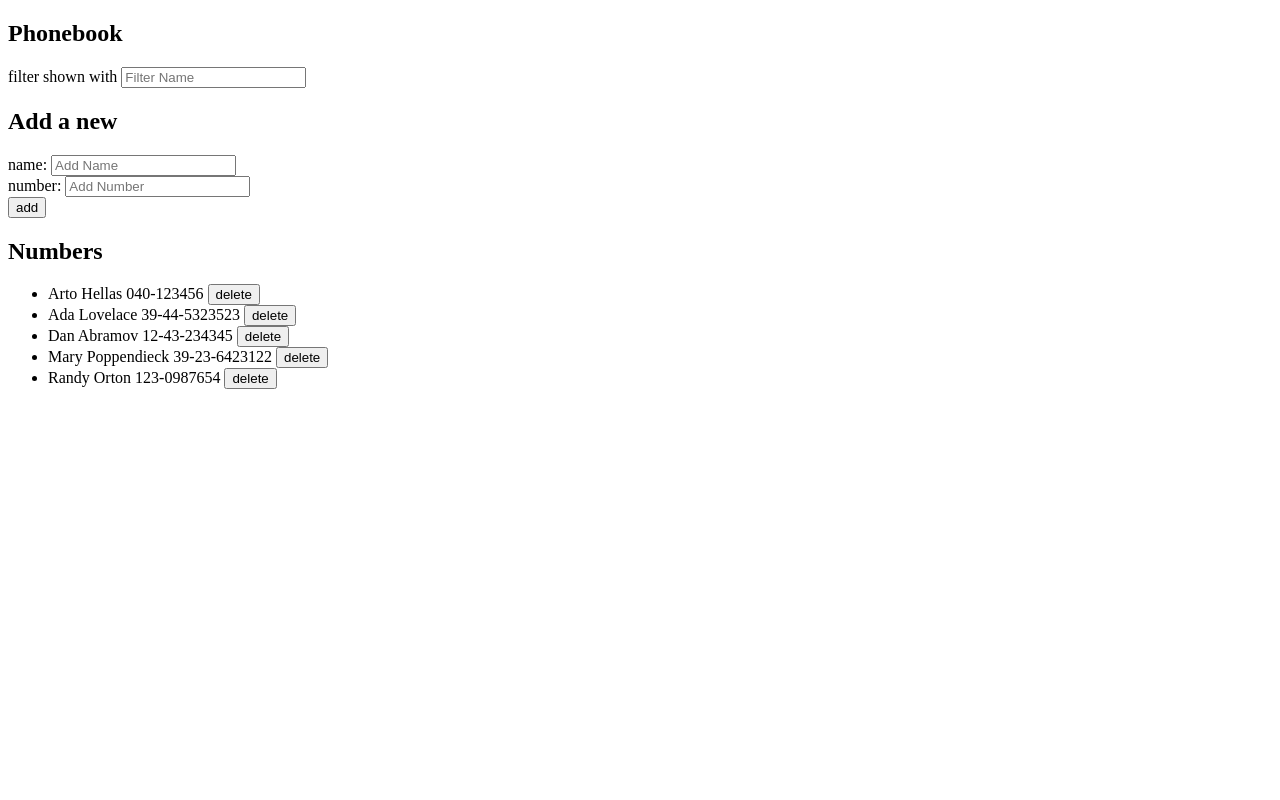
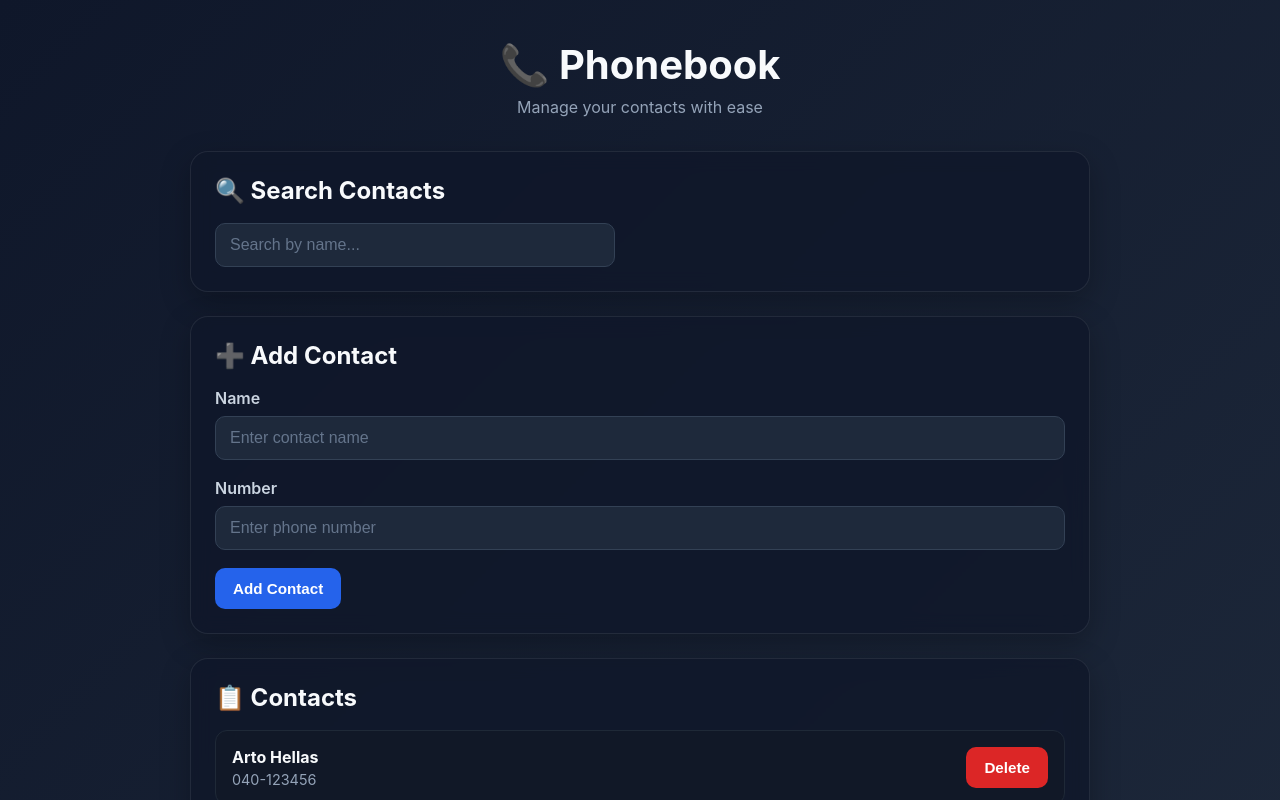
Before and after one commit to SanTheDeveloper/fullstackopen, a React (Vite) app in the folder part2/phonebook/: page / in a window 1280 px wide. Shown: the top 800 px of the page. Built offline with nearby package versions, Linux system fonts and the light colour scheme; data requests are answered from the project's data file.

Commit message:
feat: implement notification system, error handling, and complete UI styling (exercises 2.16 - 2.17)

```diff
--- a/part2/phonebook/db.json
+++ b/part2/phonebook/db.json
@@ -19,11 +19,6 @@
       "name": "Mary Poppendieck",
       "number": "39-23-6423122",
       "id": "4"
-    },
-    {
-      "name": "Randy Orton",
-      "number": "123-0987654",
-      "id": "RbPHOVUMwco"
     }
   ],
   "$schema": "./node_modules/json-server/schema.json"
--- a/part2/phonebook/src/App.jsx
+++ b/part2/phonebook/src/App.jsx
@@ -1,14 +1,16 @@
 import { useState, useEffect } from "react";
-import personService from "./services/persons";
 import Filter from "./components/Filter";
 import PersonForm from "./components/PersonForm";
 import Persons from "./components/Persons";
+import Notification from "./components/Notification";
+import personService from "./services/persons";
 
 const App = () => {
   const [persons, setPersons] = useState([]);
   const [newName, setNewName] = useState("");
   const [newNumber, setNewNumber] = useState("");
   const [personFilter, setPersonFilter] = useState("");
+  const [notification, setNotification] = useState(null);
 
   useEffect(() => {
     personService.getAll().then((initialPersons) => {
@@ -47,13 +49,25 @@ const App = () => {
       personService
         .update(existingPerson.id, updatedPerson)
         .then((returnedPerson) => {
-          setPersons(
-            persons.map((person) =>
+          setPersons((prevPersons) =>
+            prevPersons.map((person) =>
               person.id === existingPerson.id ? returnedPerson : person,
             ),
           );
           setNewName("");
           setNewNumber("");
+
+          showNotification(`Updated ${existingPerson.name}`, "success");
+        })
+        .catch((error) => {
+          console.error("Error: ", error.message);
+          showNotification(
+            `Information of ${existingPerson.name} has already been removed from server`,
+            "error",
+          );
+          setPersons((prevPersons) =>
+            prevPersons.filter((person) => person.id !== existingPerson.id),
+          );
         });
 
       return;
@@ -65,7 +79,8 @@ const App = () => {
     };
 
     personService.create(newPerson).then((returnedPerson) => {
-      setPersons([...persons, returnedPerson]);
+      showNotification(`Added ${trimmedName}`, "success");
+      setPersons((prevPersons) => [...prevPersons, returnedPerson]);
       setNewName("");
       setNewNumber("");
     });
@@ -90,14 +105,30 @@ const App = () => {
       personService
         .remove(id)
         .then(() => {
-          setPersons(persons.filter((person) => person.id !== id));
+          showNotification(`Deleted ${personToDelete.name}`, "success");
+          setPersons((prevPersons) =>
+            prevPersons.filter((person) => person.id !== id),
+          );
         })
         .catch((error) => {
-          console.error("error: ", error.message);
-          alert(`${personToDelete.name} has already been removed from server`);
-          setPersons(persons.filter((person) => person.id !== id));
+          console.error("Error:", error.message);
+          showNotification(
+            `Information of ${personToDelete.name} has already been removed from server`,
+            "error",
+          );
+          setPersons((prevPersons) =>
+            prevPersons.filter((person) => person.id !== id),
+          );
         });
     }
+  };
+
+  const showNotification = (message, status) => {
+    setNotification({ message, status });
+
+    setTimeout(() => {
+      setNotification(null);
+    }, 5000);
   };
 
   const personToShow = personFilter
@@ -107,15 +138,26 @@ const App = () => {
     : persons;
 
   return (
-    <div>
-      <h2>Phonebook</h2>
+    <div className="app-container">
+      <header className="app-header">
+        <h1>📞 Phonebook</h1>
+        <p>Manage your contacts with ease</p>
+      </header>
+
+      <Notification notification={notification} />
+
+      <section className="card">
+        <h2>🔍 Search Contacts</h2>
 
         <Filter
           personFilter={personFilter}
           handleFilterChange={handleFilterChange}
         />
+      </section>
 
-      <h2>Add a new</h2>
+      <section className="card">
+        <h2>➕ Add Contact</h2>
+
         <PersonForm
           addPerson={addPerson}
           newName={newName}
@@ -123,9 +165,13 @@ const App = () => {
           newNumber={newNumber}
           handleNumberChange={handleNumberChange}
         />
+      </section>
 
-      <h2>Numbers</h2>
+      <section className="card">
+        <h2>📋 Contacts</h2>
+
         <Persons personToShow={personToShow} onDelete={handleDeletePerson} />
+      </section>
     </div>
   );
 };
--- a/part2/phonebook/src/components/Filter.jsx
+++ b/part2/phonebook/src/components/Filter.jsx
@@ -1,11 +1,10 @@
 const Filter = ({ personFilter, handleFilterChange }) => {
   return (
-    <div>
-      filter shown with{" "}
+    <div className="filter-container">
       <input
         value={personFilter}
         onChange={handleFilterChange}
-        placeholder="Filter Name"
+        placeholder="Search by name..."
       />
     </div>
   );
--- /dev/null
+++ b/part2/phonebook/src/components/Notification.jsx
@@ -0,0 +1,9 @@
+const Notification = ({ notification }) => {
+  if (notification === null) {
+    return null;
+  }
+
+  return <div className={notification.status}>{notification.message}</div>;
+};
+
+export default Notification;
--- a/part2/phonebook/src/components/PersonForm.jsx
+++ b/part2/phonebook/src/components/PersonForm.jsx
@@ -7,25 +7,27 @@ const PersonForm = ({
 }) => {
   return (
     <form onSubmit={addPerson}>
-      <div>
-        name:{" "}
+      <div className="form-group">
+        <label>Name</label>
+
         <input
           value={newName}
           onChange={handlePersonChange}
-          placeholder="Add Name"
+          placeholder="Enter contact name"
         />
       </div>
-      <div>
-        number:{" "}
+
+      <div className="form-group">
+        <label>Number</label>
+
         <input
           value={newNumber}
           onChange={handleNumberChange}
-          placeholder="Add Number"
+          placeholder="Enter phone number"
         />
       </div>
-      <div>
-        <button type="submit">add</button>
-      </div>
+
+      <button type="submit">Add Contact</button>
     </form>
   );
 };
--- a/part2/phonebook/src/components/Persons.jsx
+++ b/part2/phonebook/src/components/Persons.jsx
@@ -1,10 +1,17 @@
 const Persons = ({ personToShow, onDelete }) => {
   return (
-    <ul>
+    <ul className="contacts-list">
       {personToShow.map((person) => (
-        <li key={person.id}>
-          {person.name} {person.number}{" "}
-          <button onClick={() => onDelete(person.id)}>delete</button>
+        <li key={person.id} className="contact-card">
+          <div className="person-info">
+            <span className="person-name">{person.name}</span>
+
+            <span className="person-number">{person.number}</span>
+          </div>
+
+          <button className="delete-btn" onClick={() => onDelete(person.id)}>
+            Delete
+          </button>
         </li>
       ))}
     </ul>
--- /dev/null
+++ b/part2/phonebook/src/index.css
@@ -0,0 +1,252 @@
+* {
+  margin: 0;
+  padding: 0;
+  box-sizing: border-box;
+}
+
+body {
+  font-family: Inter, system-ui, sans-serif;
+
+  background: linear-gradient(135deg, #0f172a, #1e293b);
+
+  color: #f8fafc;
+  min-height: 100vh;
+  padding: 40px 20px;
+}
+
+#root {
+  max-width: 900px;
+  margin: 0 auto;
+}
+
+/* App */
+
+.app-container {
+  display: flex;
+  flex-direction: column;
+  gap: 24px;
+}
+
+.app-header {
+  text-align: center;
+  margin-bottom: 10px;
+}
+
+.app-header h1 {
+  font-size: 2.5rem;
+  margin-bottom: 8px;
+}
+
+.app-header p {
+  color: #94a3b8;
+}
+
+/* Cards */
+
+.card {
+  background: rgba(15, 23, 42, 0.8);
+
+  backdrop-filter: blur(10px);
+
+  border: 1px solid rgba(255, 255, 255, 0.08);
+
+  border-radius: 18px;
+
+  padding: 24px;
+
+  box-shadow: 0 10px 30px rgba(0, 0, 0, 0.25);
+}
+
+.card h2 {
+  margin-bottom: 18px;
+  color: #f8fafc;
+}
+
+/* Filter */
+
+.filter-container input {
+  max-width: 400px;
+}
+
+/* Form */
+
+form {
+  display: flex;
+  flex-direction: column;
+  gap: 18px;
+}
+
+.form-group {
+  display: flex;
+  flex-direction: column;
+  gap: 8px;
+}
+
+.form-group label {
+  font-weight: 600;
+  color: #cbd5e1;
+}
+
+/* Inputs */
+
+input {
+  width: 100%;
+
+  padding: 12px 14px;
+
+  border: 1px solid #334155;
+
+  border-radius: 10px;
+
+  background: #1e293b;
+
+  color: white;
+
+  font-size: 1rem;
+}
+
+input::placeholder {
+  color: #64748b;
+}
+
+input:focus {
+  outline: none;
+
+  border-color: #3b82f6;
+
+  box-shadow: 0 0 0 3px rgba(59, 130, 246, 0.25);
+}
+
+/* Buttons */
+
+button {
+  border: none;
+
+  border-radius: 10px;
+
+  padding: 12px 18px;
+
+  font-size: 0.95rem;
+
+  font-weight: 600;
+
+  cursor: pointer;
+
+  transition:
+    transform 0.15s ease,
+    background 0.15s ease;
+}
+
+button:hover {
+  transform: translateY(-2px);
+}
+
+form button {
+  align-self: flex-start;
+
+  background: #2563eb;
+
+  color: white;
+}
+
+form button:hover {
+  background: #1d4ed8;
+}
+
+/* Contacts */
+
+.contacts-list {
+  list-style: none;
+
+  display: flex;
+  flex-direction: column;
+  gap: 14px;
+}
+
+.contact-card {
+  background: #111827;
+
+  border: 1px solid #1f2937;
+
+  border-radius: 12px;
+
+  padding: 16px;
+
+  display: flex;
+
+  justify-content: space-between;
+
+  align-items: center;
+
+  transition:
+    transform 0.2s ease,
+    border-color 0.2s ease;
+}
+
+.contact-card:hover {
+  transform: translateY(-2px);
+
+  border-color: #3b82f6;
+}
+
+.person-info {
+  display: flex;
+  flex-direction: column;
+  gap: 4px;
+}
+
+.person-name {
+  font-size: 1rem;
+  font-weight: 700;
+}
+
+.person-number {
+  color: #94a3b8;
+  font-size: 0.9rem;
+}
+
+.delete-btn {
+  background: #dc2626;
+  color: white;
+}
+
+.delete-btn:hover {
+  background: #b91c1c;
+}
+
+/* Notifications */
+
+.success,
+.error {
+  padding: 14px 18px;
+
+  border-radius: 12px;
+
+  font-weight: 600;
+
+  animation: slideDown 0.3s ease;
+}
+
+.success {
+  color: #166534;
+  background: #dcfce7;
+  border: 2px solid #22c55e;
+}
+
+.error {
+  color: #991b1b;
+  background: #fee2e2;
+  border: 2px solid #ef4444;
+}
+
+@keyframes slideDown {
+  from {
+    opacity: 0;
+    transform: translateY(-12px);
+  }
+
+  to {
+    opacity: 1;
+    transform: translateY(0);
+  }
+}
--- a/part2/phonebook/src/main.jsx
+++ b/part2/phonebook/src/main.jsx
@@ -1,3 +1,5 @@
 import ReactDOM from "react-dom/client";
 import App from "./App";
+import "./index.css";
+
 ReactDOM.createRoot(document.getElementById("root")).render(<App />);
```
Lines whose indentation alone changed are shown as unchanged.
